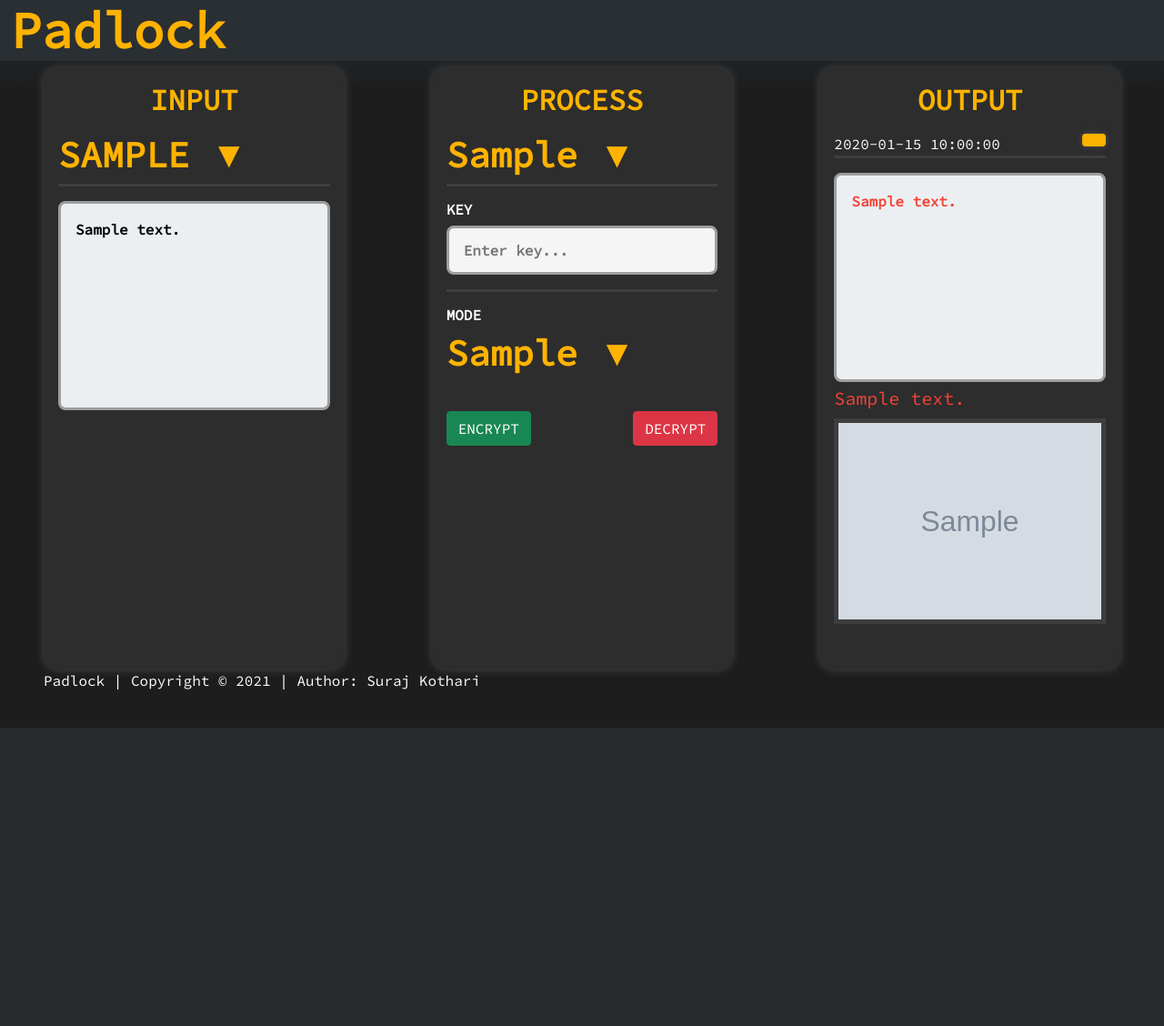
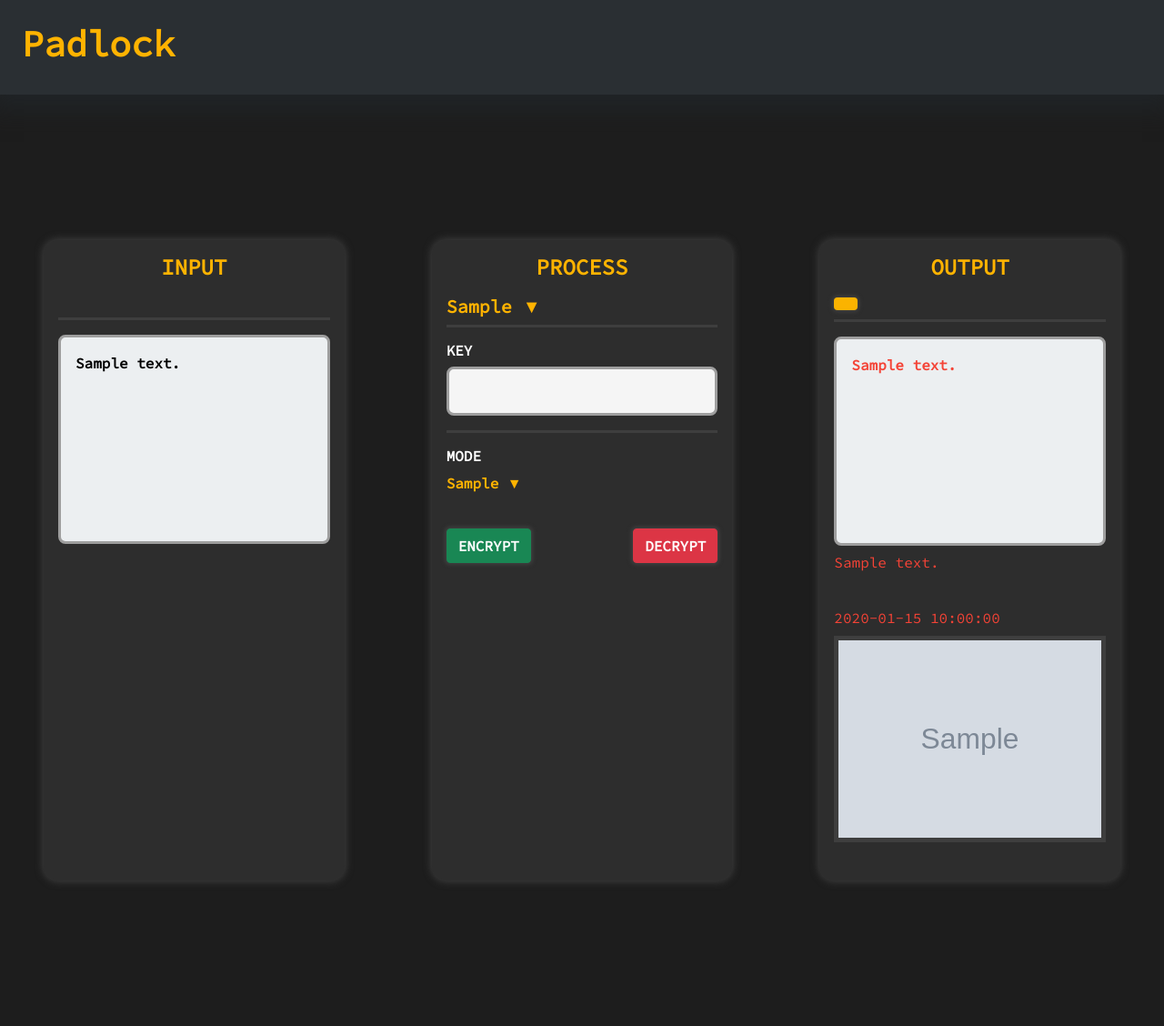
Before and after one commit to surajvkothari/Padlock-Web-Version, a Flask app: template templates/padlock.html in a window 1280 px wide. Shown: the whole page at 91% size. Before the commit the page ends 800 px from the top, so only its background shows below. Run offline with Flask 3, Linux system fonts and the light colour scheme; the template is opened without the code that fills it: most values are stand-ins (such as "Sample title", 1, 10 or a date in 2020); grey boxes marked "Sample" are stand-in pictures.

Commit message:
Updated UI

```diff
--- a/templates/padlock.html
+++ b/templates/padlock.html
@@ -8,14 +8,18 @@ Author: Suraj Kothari
     <head>
         <meta charset="utf-8">
         <meta name="viewport" content="width=device-width, initial-scale=1">
+
         <!-- Padlock icon -->
         <link rel="icon" href="/static/favicon.ico">
+
         <!-- Bootstrap CSS -->
         <link href="https://cdn.jsdelivr.net/npm/bootstrap@5.0.0-beta1/dist/css/bootstrap.min.css"
             rel="stylesheet"
             integrity="sha384-giJF6kkoqNQ00vy+HMDP7azOuL0xtbfIcaT9wjKHr8RbDVddVHyTfAAsrekwKmP1"
             crossorigin="anonymous">
-        <link rel="stylesheet" href="/static/main.css"> <!-- Padlock CSS -->
+        <!-- Padlock CSS -->
+        <link rel="stylesheet" href="/static/main.css">
+
         <!-- Bootstrap JavaScript bundle -->
         <script src="https://cdn.jsdelivr.net/npm/bootstrap@5.0.0-beta1/dist/js/bootstrap.bundle.min.js" integrity="sha384-ygbV9kiqUc6oa4msXn9868pTtWMgiQaeYH7/t7LECLbyPA2x65Kgf80OJFdroafW" crossorigin="anonymous"></script>
         <!-- Jquery CDN (Google) -->
@@ -27,15 +31,15 @@ Author: Suraj Kothari
     </head>
     <body onload="initialiseSite()">
         <!-- Top header -->
-        <div class="container-fluid padlock-header">
+        <div class="container-fluid padlock-header p-4">
             <!-- Logo refreshes site -->
             <a href="/padlock" style="text-decoration: none;">
-                <h1 class="display-4 padlock-logo">Padlock</h1>
+                <h1 class="padlock-logo">Padlock</h1>
             </a>
         </div>
 
         <!-- Main body -->
-        <div class="container-fluid padlock-body">
+        <div class="container-fluid main-body">
             <!-- Main form -->
             <form id="padlockForm" action="/padlock" method="POST" enctype="multipart/form-data">
                 <!-- Inputs to be submitted to Flask -->
@@ -46,28 +50,28 @@ Author: Suraj Kothari
                 <input id="fileInput" type="file" name="fileInput" style="display: none;">
 
                 <!-- Main row -->
-                <div class="row padlock-main-row">
+                <div class="row main-row">
                     <!-- Input section -->
                     <div class="col input-section main-section">
                         <div class="section-top">
-                            <h2 class="section-title">INPUT</h2>
+                            <h4 class="section-title">INPUT</h4>
                             <!-- Data format dropdown -->
                             <div class="dropdown">
-                                <h1 id="activeDataFormat" onclick="showDataFormatDropdown()" class="dropdown-btn">{{dataFormatInput.upper()}} &#x25BC;</h1>
-                                <div id="dataFormatDropdown" class="dropdown-body">
-                                    <a onclick="setMessageOption()">MESSAGES</a>
-                                    <a onclick="setFileOption()">FILES</a>
-                                    <a onclick="setImageOption()">IMAGES</a>
+                                <h5 id="activeDataFormatLabel" onclick="showDataFormatDropdown()" class="dropdown-btn"></h5>
+                                <div id="dataFormatDropdown" class="dropdown-body shadow-lg">
+                                    <p onclick="setMessageOption()">Messages</p>
+                                    <p onclick="setFileOption()">Files</p>
+                                    <p onclick="setImageOption()">Images</p>
                                 </div>
                             </div>
                         </div>
                         <div class="section-body">
                             <textarea id="inputArea" class="body-textarea" spellcheck="false" name="inputArea" form="padlockForm" rows="8" placeholder="Enter messages...">{{inputText}}</textarea>
                             <div id="fileInputArea" class="file-input-box">
-                                <h6 id="fileUploadedText" class="file-uploaded-text"></h6>
                                 <!-- File upload icon -->
                                 <img src="/static/file_upload_icon.png" height="50">
-                                <h5 id="uploadText" class="upload-text" onclick="uploadFile()"></h5>
+                                <h6 id="uploadText" class="upload-text" onclick="uploadFile()"></h6>
+                                <h6 id="fileUploadedText" class="file-uploaded-text"></h6>
                             </div>
                         </div>
                     </div>
@@ -75,46 +79,46 @@ Author: Suraj Kothari
                     <!-- Process section -->
                     <div class="col process-section main-section">
                         <div class="section-top">
-                            <h2 class="section-title">PROCESS</h2>
+                            <h4 class="section-title">PROCESS</h4>
                             <!-- Cipher mode dropdown -->
                             <div class="dropdown">
-                                <h1 id="activeCipher" onclick="showCipherDropdown()" class="dropdown-btn">{{cipherInput}} &#x25BC;</h1>
-                                <div id="cipherDropdown" class="dropdown-body">
-                                    <a class="dropdown-dividers" style="color: #5B6D46;">Weak Ciphers</a>
-                                    <a onclick="setCaesarOption()">Caesar Cipher</a>
-                                    <a onclick="setVigenereOption()">Vigenere Cipher</a>
-                                    <a class="dropdown-dividers" style="color: #FFF0C4;">Medium Ciphers</a>
-                                    <a onclick="setDESOption()">DES</a>
-                                    <a onclick="setTDESOption()">Triple DES</a>
-                                    <a class="dropdown-dividers" style="color: #F44336;">Strong Ciphers</a>
-                                    <a onclick="setAESOption()">AES</a>
-                                    <a onclick="setRC4Option()">RC4</a>
+                                <h5 id="activeCipher" onclick="showCipherDropdown()" class="dropdown-btn">{{cipherInput}} &#x25BC;</h5>
+                                <div id="cipherDropdown" class="dropdown-body shadow-lg">
+                                    <p class="dropdown-dividers" style="color: #388E3C;">Weak Ciphers</p>
+                                    <p onclick="setCaesarOption()">Caesar Cipher</p>
+                                    <p onclick="setVigenereOption()">Vigenere Cipher</p>
+                                    <p class="dropdown-dividers" style="color: #FBC02D;">Medium Ciphers</p>
+                                    <p onclick="setDESOption()">DES</p>
+                                    <p onclick="setTDESOption()">Triple DES</p>
+                                    <p class="dropdown-dividers" style="color: #F44336;">Strong Ciphers</p>
+                                    <p onclick="setAESOption()">AES</p>
+                                    <p onclick="setRC4Option()">RC4</p>
                                 </div>
                             </div>
                         </div>
                         <div class="section-body">
-                            <div id="keyArea" class="key-area">
+                            <div id="keyArea">
                                 <div class="d-flex">
                                     <h5 class="key-input-label">KEY</h5>
                                     <h5 id="key1Error" class="error-input-label"></h5>
                                 </div>
-                                <input id="keyInput" class="input-group input-group-sm key-input" type="text" name="keyInput" autocomplete="off" placeholder="Enter key...">
+                                <input id="keyInput" class="input-group input-group-sm key-input" type="text" name="keyInput" autocomplete="off">
                             </div>
                             <!-- For Triple DES ONLY -->
                             <div id="tDESKeys" style="display: none;">
-                                <div id="keyArea2" class="key-area">
+                                <div id="keyArea2">
                                     <div class="d-flex">
                                         <h5 class="key-input-label extra-keys">KEY 2</h5>
                                         <h5  id="key2Error" class="error-input-label">ERROR</h5>
                                     </div>
-                                    <input id="keyInput2" class="input-group input-group-sm key-input" type="text" name="keyInput2" autocomplete="off" placeholder="Enter second key...">
+                                    <input id="keyInput2" class="input-group input-group-sm key-input" type="text" name="keyInput2" autocomplete="off">
                                 </div>
-                                <div id="keyArea3" class="key-area">
+                                <div id="keyArea3">
                                     <div class="d-flex">
                                         <h5 class="key-input-label extra-keys">KEY 3</h5>
                                         <h5  id="key3Error" class="error-input-label">ERROR</h5>
                                     </div>
-                                    <input id="keyInput3" class="input-group input-group-sm key-input" type="text" name="keyInput3" autocomplete="off" placeholder="Enter third key...">
+                                    <input id="keyInput3" class="input-group input-group-sm key-input" type="text" name="keyInput3" autocomplete="off">
                                 </div>
                             </div>
 
@@ -125,20 +129,20 @@ Author: Suraj Kothari
                                     <h5 class="mode-input-label">MODE</h5>
                                 </div>
                                 <div class="dropdown">
-                                    <h1 id="activeCipherMode" onclick="showCipherModeDropdown()" class="dropdown-btn small-dropdown">{{cipherModeInput}} &#x25BC;</h1>
-                                    <div id="cipherModeDropdown" class="dropdown-body">
-                                        <a id="fileModeDivider1" class="dropdown-dividers" style="display: none">Text files only</a>
-                                        <a onclick="setClassicMode()">Classic</a>
-                                        <a id="ASCIIModeLabel" onclick="setASCIIMode()">ASCII</a>
-                                        <a id="fileModeDivider2" class="dropdown-dividers" style="display: none">For all other file types</a>
-                                        <a id="Base64ModeLabel" onclick="setBase64Mode()" style="display: none;">Base64</a>
+                                    <h6 id="activeCipherMode" onclick="showCipherModeDropdown()" class="dropdown-btn">{{cipherModeInput}} &#x25BC;</h6>
+                                    <div id="cipherModeDropdown" class="dropdown-body shadow-lg">
+                                        <p id="fileModeDivider1" class="dropdown-dividers" style="display: none">For Text files</p>
+                                        <p onclick="setClassicMode()">Classic</p>
+                                        <p id="ASCIIModeLabel" onclick="setASCIIMode()">ASCII</p>
+                                        <p id="fileModeDivider2" class="dropdown-dividers" style="display: none">For other file types</p>
+                                        <p id="Base64ModeLabel" onclick="setBase64Mode()" style="display: none;">Base64</p>
                                     </div>
                                 </div>
                             </div>
 
                             <div class="d-flex justify-content-between encrypt-decrypt-mode">
-                                <h5 id="encryptModeTag" class="btn btn-success" onclick="startEncrypt()">ENCRYPT</h5>
-                                <h5 id="decryptModeTag" class="btn btn-danger" onclick="startDecrypt()">DECRYPT</5>
+                                <button id="encryptModeTag" class="btn btn-success" onclick="startEncrypt()">ENCRYPT</button>
+                                <button id="decryptModeTag" class="btn btn-danger" onclick="startDecrypt()">DECRYPT</button>
                             </div>
                         </div>
 
@@ -147,19 +151,18 @@ Author: Suraj Kothari
                     <!-- Output section -->
                     <div class="col output-section main-section">
                         <div class="section-top">
-                            <h2 class="section-title" style="margin-bottom: 17px">OUTPUT</h2>
-                            <div class="output-top-content justify-content-between">
+                            <h4 class="section-title">OUTPUT</h4>
+                            <a id="outputBtn" class="btn output-button" onclick="copyOutput()" ></a>
+                        </div>
+                        <div class="section-body">
+                            <textarea id="outputArea" class="body-textarea {{failed}}" spellcheck="false" name="name" rows="8" placeholder="Output..." disabled>{{outputText}}</textarea>
+                            <div id="outputFileArea" class="{{failed}}">
+                                <p>{{outputText}}</p>
+                                <br>
                                 <!-- Time taken -->
                                 <h5 id="timeTakenString" class="time-label">{{timeTakenString}}</h5>
-                                <a id="outputBtn" class="btn output-button" onclick="copyOutput()" ></a>
+                                <img id="outputImage" class="output-image" src="{{outputFilepath}}" alt="">
                             </div>
-                        </div>
-                        <div class="section-body">
-                            <textarea id="outputArea" class="body-textarea {{failed}}" spellcheck="false" name="name" rows="8" disabled>{{outputText}}</textarea>
-                            <h5 id="outputFileArea" class="body-file-output-area {{failed}}">
-                                {{outputText}}
-                                <img id="outputImage" class="output-image" src="{{outputFilepath}}" alt="">
-                            </h5>
                         </div>
                     </div>
                 </div>
@@ -167,11 +170,11 @@ Author: Suraj Kothari
         </div>
 
         <!-- Footer -->
-        <footer class="footer">
-            <div style="padding: 0 48px;">
-                <p>Padlock | Copyright © 2021 | Author: Suraj Kothari</p>
-            </div>
-        </footer>
+        <!--<footer class="footer mt-auto">-->
+        <!--    <div style="padding: 8px 48px;">-->
+        <!--        <p class="footer-text">Padlock | Copyright © 2019 | Author: Suraj Kothari</p>-->
+        <!--    </div>-->
+        <!--</footer>-->
 
         <script>
             toggleDownload("{{outputFilepath}}", "{{outputFilename}}");
```
